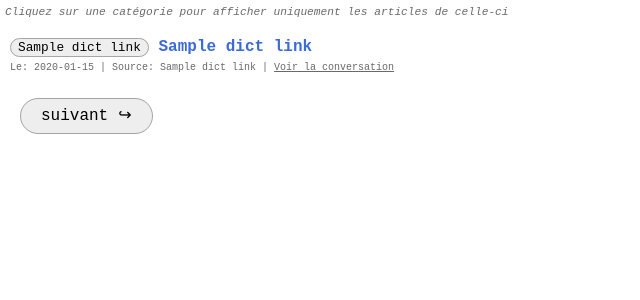
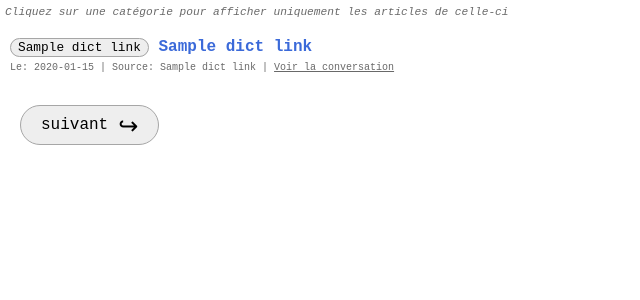
Before and after one commit to lucgiffon/discorss, a Flask app: template website/templates/feed_view.html in a window 1280 px wide. Shown: the part 76-376 px from the top of the page, without its empty margins (0-640 px from the left). Run offline with Flask 2, Linux system fonts and the light colour scheme; the template is opened without the code that fills it: most values are stand-ins (such as "Sample title", 1, 10 or a date in 2020).

Commit message:
slight arrow change

```diff
--- a/website/static/style.css
+++ b/website/static/style.css
@@ -10,7 +10,7 @@
 
 body {
     font-family: "Courier New", serif;
-    font-size: 16px;
+    font-size: 1em;
     line-height: 1.4
 }
 
@@ -87,6 +87,7 @@ a:hover {
 }
 
 .navigation > a {
+    display: inline-block;
     border-radius: 20px;
     padding: 8px 20px;
     background-color: var(--light-bg-color);
@@ -104,10 +105,16 @@ a:hover {
 
 .navigation > a#prev::before {
     content: "↩";
+    font-size: x-large;
+    vertical-align: bottom;
+    line-height: 16px;
 }
 
 .navigation > a#next::after {
     content: "↪";
+    font-size: x-large;
+    vertical-align: bottom;
+    line-height: 16px;
 }
 
 a.button span {
```
